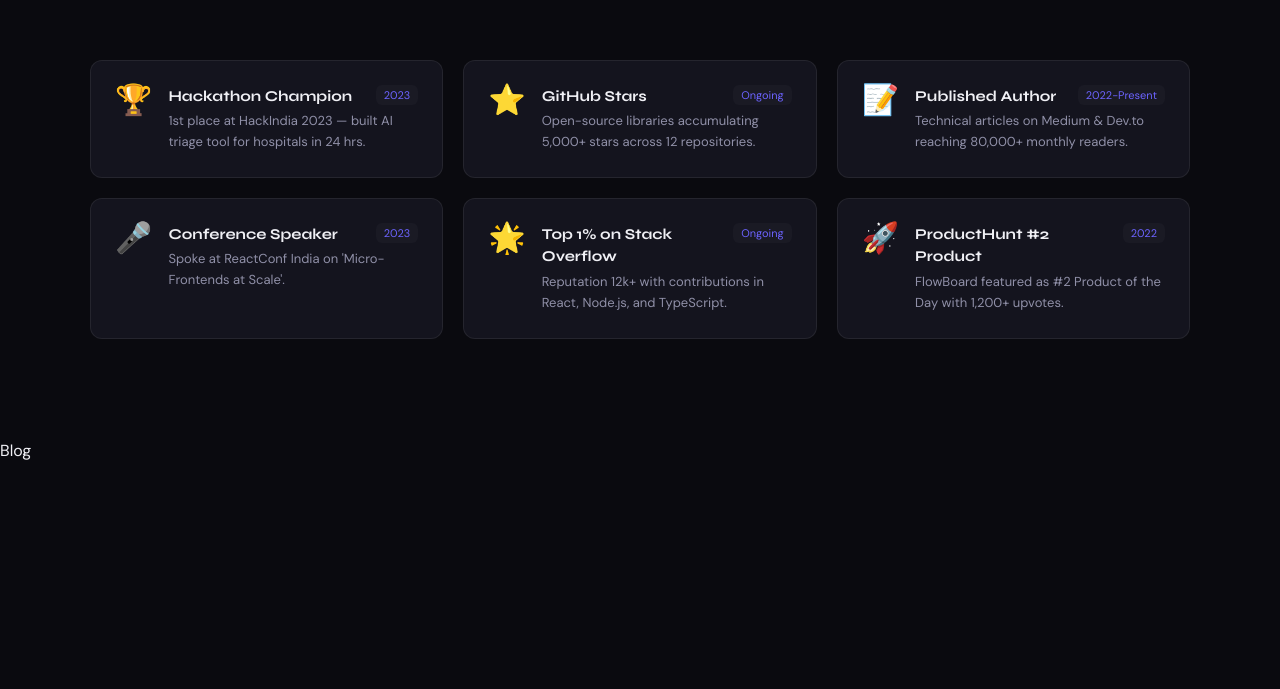
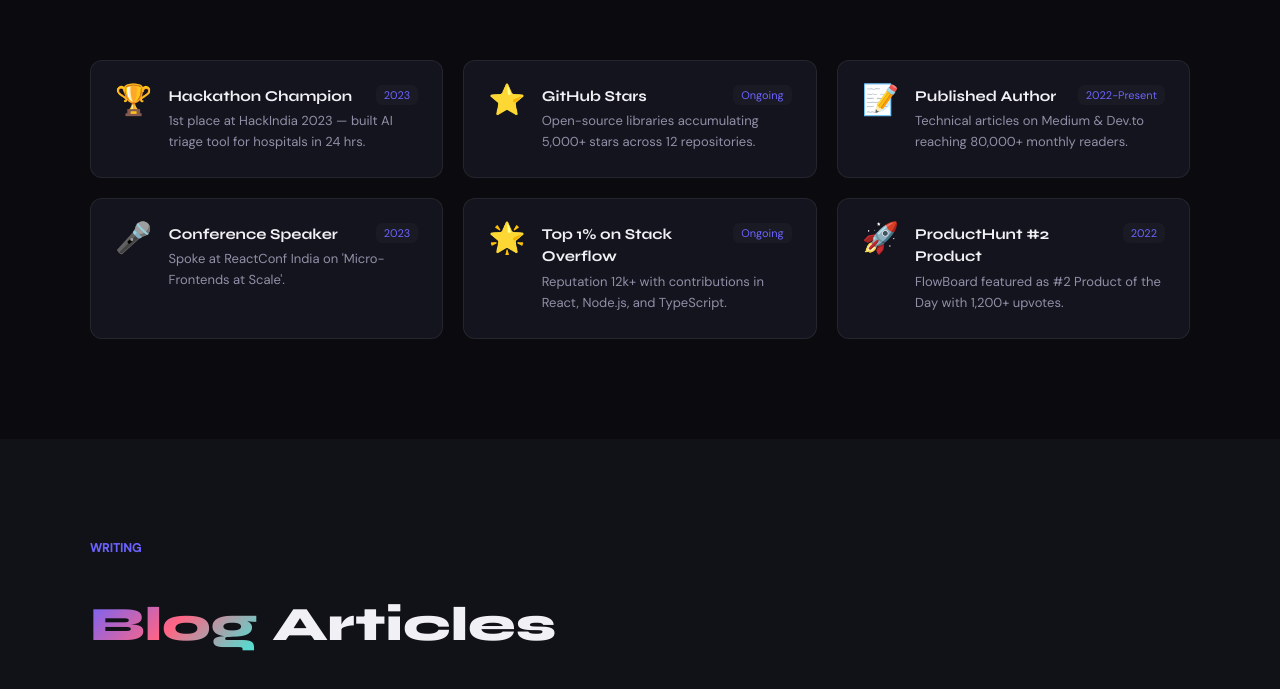
Before and after one commit to Jisap/vite-devportfolio, a React (Vite) app: page / in a window 1280 px wide. Shown: the part 6107-6796 px from the top of the page. Before the commit the page ends 6570 px from the top, so only its background shows below. Built offline with nearby package versions, Linux system fonts and the light colour scheme.

Commit message:
feat: create Blog section component with header and scroll tracking

```diff
--- a/src/sections/Blog.jsx
+++ b/src/sections/Blog.jsx
@@ -1,8 +1,29 @@
-import React from 'react'
+import { SectionHeader } from "../components/SectionHeader"
+import useInView from "../hooks/useInView"
+import { BLOGS } from "../data/blog"
+import { useState } from "react";
+
+
 
 const Blog = () => {
+  const { ref, inView } = useInView();
+  const [idx, setIdx] = useState(0);
+
+  const visible = 3;
+  const max = BLOGS.length = visible;
+
   return (
-    <div>Blog</div>
+    <>
+      <section ref={ref} id="blog" className="py-25 px-[5%] bg-bg2">
+        <div className="max-w-275 mx-auto">
+          <SectionHeader
+            label="Writing"
+            title="Blog Articles"
+            inView={inView}
+          />
+        </div>
+      </section>
+    </>
   )
 }
 
```
